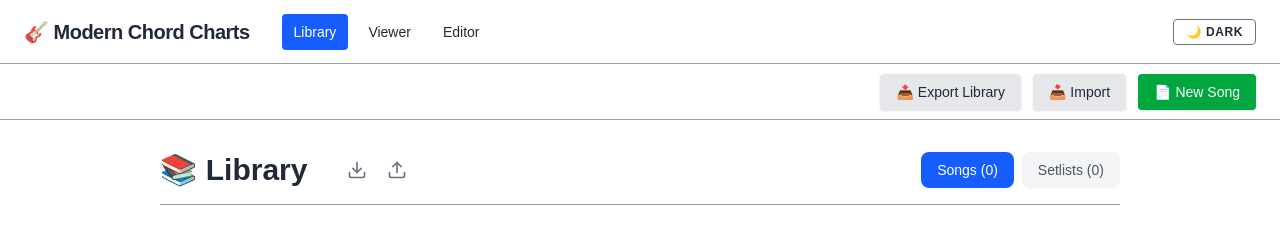
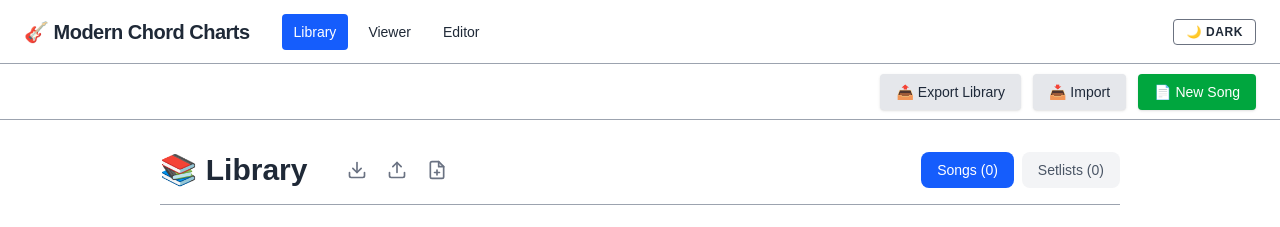
Before and after one commit to jondan1986/modern-chord-charts, a Next.js app: page / in a window 1280 px wide. Shown: the top 227 px of the page. Built offline with nearby package versions, Linux system fonts and the light colour scheme.

Commit message:
feat: implement chordpro import

```diff
--- a/app/page.tsx
+++ b/app/page.tsx
@@ -116,6 +116,33 @@ export default function LibraryPage() {
                         >
                             <svg xmlns="http://www.w3.org/2000/svg" width="20" height="20" viewBox="0 0 24 24" fill="none" stroke="currentColor" strokeWidth="2" strokeLinecap="round" strokeLinejoin="round"><path d="M21 15v4a2 2 0 0 1-2 2H5a2 2 0 0 1-2-2v-4" /><polyline points="17 8 12 3 7 8" /><line x1="12" x2="12" y1="3" y2="15" /></svg>
                         </button>
+                        <button
+                            onClick={() => {
+                                const input = document.createElement('input');
+                                input.type = 'file';
+                                input.accept = '.pro,.cho,.txt,.chordpro';
+                                input.onchange = async (e) => {
+                                    const file = (e.target as HTMLInputElement).files?.[0];
+                                    if (!file) return;
+                                    const text = await file.text();
+                                    try {
+                                        const { ChordProConverter } = await import("@/src/services/import/chordpro");
+                                        const mcsYaml = ChordProConverter.convert(text);
+                                        const id = await songStorage.saveSong(mcsYaml);
+                                        await loadSong(id);
+                                        router.push("/editor");
+                                    } catch (err) {
+                                        console.error(err);
+                                        alert("Failed to import ChordPro file.");
+                                    }
+                                };
+                                input.click();
+                            }}
+                            className="p-2 text-gray-500 hover:text-gray-900 dark:hover:text-gray-100 hover:bg-gray-100 dark:hover:bg-gray-800 rounded transition"
+                            title="Import ChordPro File"
+                        >
+                            <svg xmlns="http://www.w3.org/2000/svg" width="20" height="20" viewBox="0 0 24 24" fill="none" stroke="currentColor" strokeWidth="2" strokeLinecap="round" strokeLinejoin="round"><path d="M14 2H6a2 2 0 0 0-2 2v16a2 2 0 0 0 2 2h12a2 2 0 0 0 2-2V8z"></path><polyline points="14 2 14 8 20 8"></polyline><line x1="12" y1="18" x2="12" y2="12"></line><line x1="9" y1="15" x2="15" y2="15"></line></svg>
+                        </button>
                     </div>
                 </div>
 
--- a/package.json
+++ b/package.json
@@ -30,6 +30,7 @@
     "@testing-library/dom": "^10.4.1",
     "@testing-library/jest-dom": "^6.9.1",
     "@testing-library/react": "^16.3.2",
+    "@types/jsdom": "^27.0.0",
     "@types/node": "^20",
     "@types/react": "^19",
     "@types/react-dom": "^19",
--- /dev/null
+++ b/src/services/import/chordpro.ts
@@ -0,0 +1,143 @@
+import { JSDOM } from 'jsdom';
+
+export class ChordProConverter {
+    static convert(chordPro: string): string {
+        const lines = chordPro.split(/\r?\n/);
+        const metadata: Record<string, any> = {};
+        const sections: any[] = [];
+        let currentSection: any = null;
+
+        // Helper to start a new section
+        const startSection = (label: string = "Other", type: string = "other") => {
+            if (currentSection) {
+                sections.push(currentSection);
+            }
+            currentSection = {
+                label: label,
+                type: type.toLowerCase(),
+                lines: []
+            };
+        };
+
+        const processLine = (line: string) => {
+            const trimmed = line.trim();
+            if (!trimmed) return;
+
+            // Directives
+            if (trimmed.startsWith("{") && trimmed.endsWith("}")) {
+                const content = trimmed.slice(1, -1);
+                const parts = content.split(":");
+                const key = parts[0].toLowerCase().trim();
+                const value = parts.slice(1).join(":").trim();
+
+                switch (key) {
+                    case "title":
+                    case "t":
+                        metadata.title = value;
+                        break;
+                    case "subtitle":
+                    case "st":
+                    case "artist":
+                        metadata.artist = value;
+                        break;
+                    case "key":
+                        metadata.key = value;
+                        break;
+                    case "time":
+                        metadata.time_signature = value;
+                        break;
+                    case "tempo":
+                        metadata.tempo = parseInt(value, 10);
+                        break;
+                    // Sections
+                    case "c":
+                    case "comment":
+                    case "soc":
+                    case "start_of_chorus":
+                        startSection("Chorus", "chorus");
+                        if (key === "c" || key === "comment") {
+                            // usually {c: Chorus} acts as label implies next block is chorus
+                            // but sometimes it is just a comment.
+                            // For our purposes, if it starts a section, we use the value as label.
+                            if (value) currentSection.label = value;
+                        }
+                        break;
+                    case "sov":
+                    case "start_of_verse":
+                        startSection("Verse", "verse");
+                        break;
+                    case "eoc":
+                    case "end_of_chorus":
+                    case "eov":
+                    case "end_of_verse":
+                        // Maybe handle explicitly, but startSection logic handles implicit closing.
+                        break;
+                    default:
+                        // Treat as comment or unknown directive.
+                        // Could insert into current section as comment line?
+                        break;
+                }
+                return;
+            }
+
+            // Check for section headers like "Chorus:" or "[Verse 1]" commonly found in raw text too
+            if (trimmed.endsWith(":") && trimmed.length < 20) {
+                const label = trimmed.slice(0, -1);
+                startSection(label, label.toLowerCase().includes("chorus") ? "chorus" : "verse");
+                return;
+            }
+
+            // Standard line
+            // If no section, make one
+            if (!currentSection) {
+                startSection("Verse 1", "verse");
+            }
+
+            currentSection.lines.push(trimmed);
+        };
+
+        lines.forEach(processLine);
+
+        // Push final section
+        if (currentSection) {
+            sections.push(currentSection);
+        }
+
+        // Default Metadata
+        if (!metadata.title) metadata.title = "Untitled Song";
+        if (!metadata.artist) metadata.artist = "Unknown Artist";
+
+        // Format to YAML
+        // using manual string construction to ensure control over "Compact" format
+        let yaml = `schema_version: "1.0"\n`;
+        yaml += "metadata:\n";
+        yaml += `  title: "${metadata.title}"\n`;
+        yaml += `  artist: "${metadata.artist}"\n`;
+        if (metadata.key) yaml += `  key: "${metadata.key}"\n`;
+        if (metadata.tempo) yaml += `  tempo: ${metadata.tempo}\n`;
+        if (metadata.time_signature) yaml += `  time_signature: "${metadata.time_signature}"\n`;
+
+        yaml += "\nsections:\n";
+        sections.forEach((sec: any) => {
+            yaml += `  - label: "${sec.label}"\n`;
+            // try to map type if standard
+            let type = "other";
+            const l = sec.label.toLowerCase();
+            if (l.includes("chorus")) type = "chorus";
+            else if (l.includes("verse")) type = "verse";
+            else if (l.includes("bridge")) type = "bridge";
+            else if (l.includes("intro")) type = "intro";
+            else if (l.includes("outro")) type = "outro";
+
+            yaml += `    type: "${type}"\n`;
+            yaml += `    lines:\n`;
+            sec.lines.forEach((line: string) => {
+                // Escape double quotes in line
+                const escaped = line.replace(/"/g, '\\"');
+                yaml += `      - "${escaped}"\n`;
+            });
+        });
+
+        return yaml;
+    }
+}
```
Also changed, not shown: 2 other files (tests, documents, lock files or other folders).
